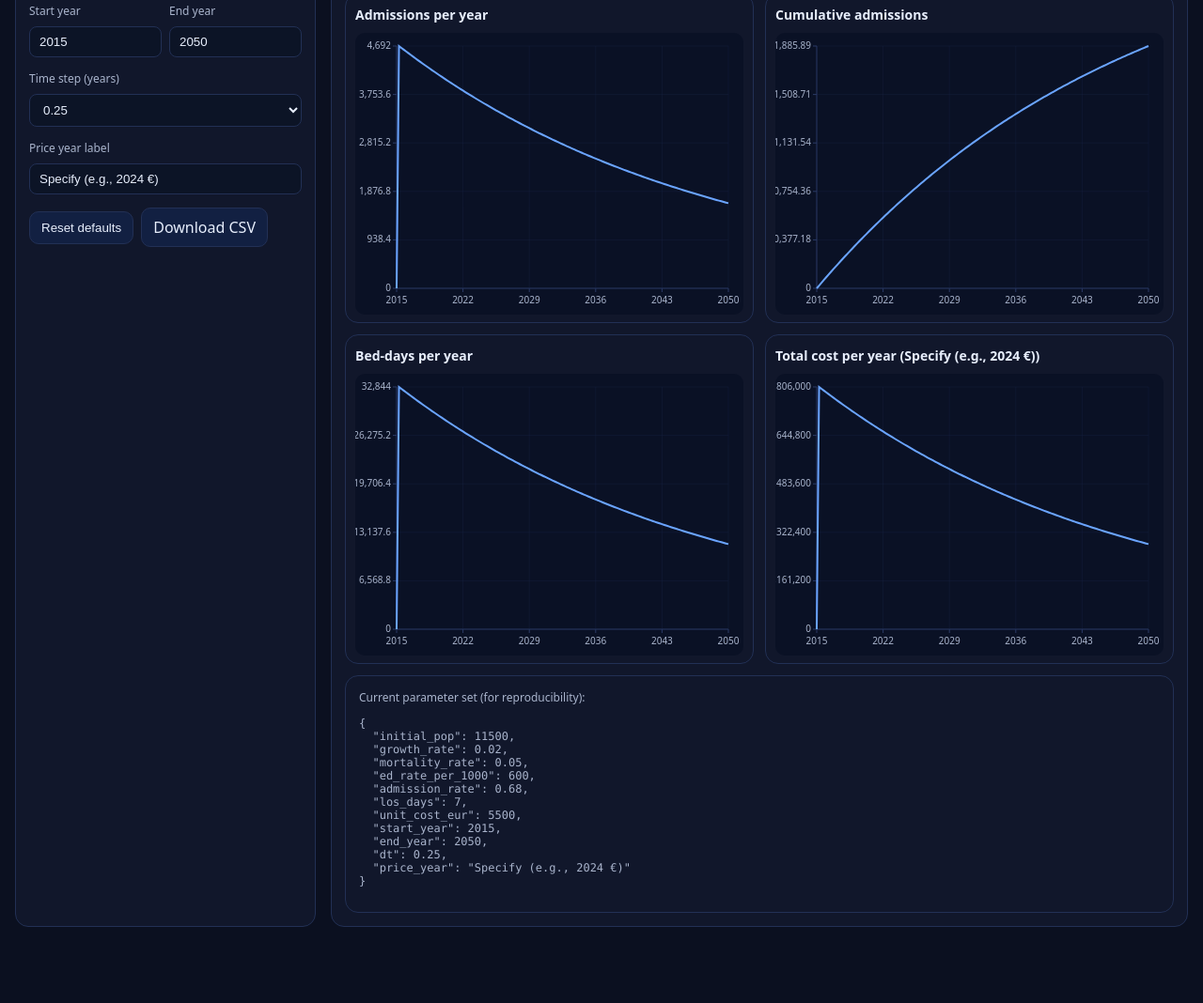
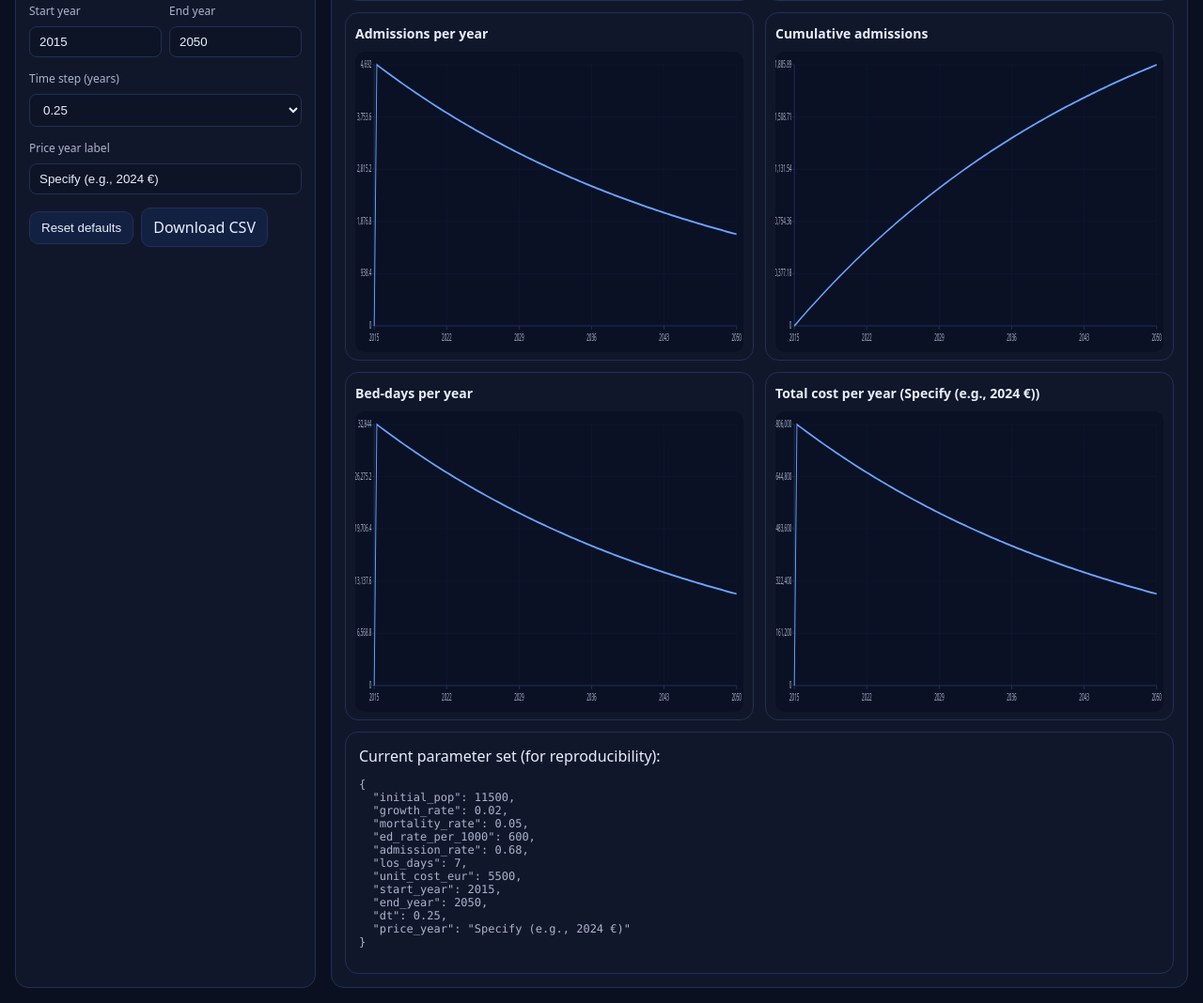
Before and after one commit to HybridSim/GEM, a plain HTML site: page index.html in a window 1280 px wide. Shown: the part 543-1611 px from the top of the page at 94% size. Before the commit the page ends 1546 px from the top, so only its background shows below. Drawn offline with Linux system fonts and the light colour scheme.

Commit message:
Update index.html

```diff
--- a/index.html
+++ b/index.html
@@ -13,23 +13,19 @@
   .wrap{display:grid;grid-template-columns:320px 1fr;gap:16px;padding:16px}
   @media (max-width:1000px){.wrap{grid-template-columns:1fr}}
   .card{background:var(--panel);border:1px solid var(--grid);border-radius:14px;padding:14px}
-  .group{margin-bottom:14px}
-  label{display:block;font-size:12px;color:var(--muted);margin-bottom:8px}
-  input[type="number"],input[type="text"],select{
-    width:100%;padding:8px 10px;border-radius:8px;border:1px solid var(--grid);background:#0c1426;color:var(--ink)
-  }
+  .group{margin-bottom:14px} label{display:block;font-size:12px;color:var(--muted);margin-bottom:8px}
+  input[type="number"],input[type="text"],select{width:100%;padding:8px 10px;border-radius:8px;border:1px solid var(--grid);background:#0c1426;color:var(--ink)}
   input[type="range"]{width:100%}
-  .small{font-size:12px;color:var(--muted)}
   .kpis{display:grid;grid-template-columns:repeat(5,1fr);gap:10px}
   @media (max-width:1200px){.kpis{grid-template-columns:repeat(2,1fr)}}
-  .kpi{padding:10px;border-radius:12px;background:#0e1730;border:1px solid var(--grid)}
-  .kpi .label{font-size:12px;color:var(--muted)}
-  .kpi .val{font-size:18px;margin-top:6px}
+  .kpi{padding:10px;border-radius:12px;background:#0e1730;border:1px solid var(--grid)} .kpi .label{font-size:12px;color:var(--muted)} .kpi .val{font-size:18px;margin-top:6px}
   .charts{display:grid;grid-template-columns:1fr 1fr;gap:12px}
   @media (max-width:1200px){.charts{grid-template-columns:1fr}}
+
+  /* IMPORTANT: give SVGs explicit size and outrank theme defaults */
+  svg.chart{width:100% !important;height:320px !important;display:block !important;background:#0a1125 !important;border-radius:10px}
   .plot.card{padding:8px 10px}
   .plot h3{margin:4px 0 10px;font-size:14px;color:var(--ink)}
-  svg{width:100%;height:300px;display:block;background:#0a1125;border-radius:10px}
   button,a.btn{cursor:pointer;border:1px solid var(--grid);background:#122042;color:var(--ink);padding:9px 12px;border-radius:10px;text-decoration:none}
   button:hover,a.btn:hover{background:#162a54}
   .footer{display:flex;gap:8px;align-items:center;flex-wrap:wrap}
@@ -42,56 +38,19 @@
 <div class="wrap">
   <!-- SIDEBAR -->
   <aside class="card">
-    <div class="group">
-      <label>Initial population >=75 (people)</label>
-      <input id="initial_pop" type="number" min="0" max="500000" value="11500" step="100">
+    <div class="group"><label>Initial population >=75 (people)</label><input id="initial_pop" type="number" min="0" max="500000" value="11500" step="100"></div>
+    <div class="group"><label>Annual net growth rate (>=75): <span id="growth_rate_val">0.02</span></label><input id="growth_rate" type="range" min="-0.05" max="0.08" value="0.02" step="0.001"></div>
+    <div class="group"><label>Annual mortality/discharge rate (>=75): <span id="mortality_rate_val">0.05</span></label><input id="mortality_rate" type="range" min="0" max="0.2" value="0.05" step="0.001"></div>
+    <div class="group"><label>ED attendance rate (per 1,000 per year): <span id="ed_rate_val">600</span></label><input id="ed_rate" type="range" min="0" max="2000" value="600" step="10"></div>
+    <div class="group"><label>Admission rate from ED (>=75): <span id="admission_rate_val">0.68</span></label><input id="admission_rate" type="range" min="0" max="1" value="0.68" step="0.01"></div>
+    <div class="group"><label>Mean length of stay (days): <span id="los_days_val">7</span></label><input id="los_days" type="range" min="0" max="30" value="7" step="0.1"></div>
+    <div class="group"><label>Unit cost per admission (€)</label><input id="unit_cost" type="number" min="0" max="100000" step="100" value="5500"></div>
+    <div class="group" style="display:flex;gap:8px">
+      <div style="flex:1"><label>Start year</label><input id="start_year" type="number" value="2015" step="1"></div>
+      <div style="flex:1"><label>End year</label><input id="end_year" type="number" value="2050" step="1"></div>
     </div>
-    <div class="group">
-      <label>Annual net growth rate (>=75): <span id="growth_rate_val" class="small">0.02</span></label>
-      <input id="growth_rate" type="range" min="-0.05" max="0.08" value="0.02" step="0.001">
-    </div>
-    <div class="group">
-      <label>Annual mortality/discharge rate (>=75): <span id="mortality_rate_val" class="small">0.05</span></label>
-      <input id="mortality_rate" type="range" min="0" max="0.2" value="0.05" step="0.001">
-    </div>
-    <div class="group">
-      <label>ED attendance rate (per 1,000 per year): <span id="ed_rate_val" class="small">600</span></label>
-      <input id="ed_rate" type="range" min="0" max="2000" value="600" step="10">
-    </div>
-    <div class="group">
-      <label>Admission rate from ED (>=75): <span id="admission_rate_val" class="small">0.68</span></label>
-      <input id="admission_rate" type="range" min="0" max="1" value="0.68" step="0.01">
-    </div>
-    <div class="group">
-      <label>Mean length of stay (days): <span id="los_days_val" class="small">7</span></label>
-      <input id="los_days" type="range" min="0" max="30" value="7" step="0.1">
-    </div>
-    <div class="group">
-      <label>Unit cost per admission (€)</label>
-      <input id="unit_cost" type="number" min="0" max="100000" step="100" value="5500">
-    </div>
-    <div class="group" style="display:flex;gap:8px">
-      <div style="flex:1">
-        <label>Start year</label>
-        <input id="start_year" type="number" value="2015" step="1">
-      </div>
-      <div style="flex:1">
-        <label>End year</label>
-        <input id="end_year" type="number" value="2050" step="1">
-      </div>
-    </div>
-    <div class="group">
-      <label>Time step (years)</label>
-      <select id="dt">
-        <option value="0.25" selected>0.25</option>
-        <option value="0.5">0.5</option>
-        <option value="1">1.0</option>
-      </select>
-    </div>
-    <div class="group">
-      <label>Price year label</label>
-      <input id="price_year" type="text" value="Specify (e.g., 2024 €)">
-    </div>
+    <div class="group"><label>Time step (years)</label><select id="dt"><option value="0.25" selected>0.25</option><option value="0.5">0.5</option><option value="1">1.0</option></select></div>
+    <div class="group"><label>Price year label</label><input id="price_year" type="text" value="Specify (e.g., 2024 €)"></div>
     <div class="footer">
       <button id="reset">Reset defaults</button>
       <a id="download_csv" class="btn" href="#" download="age75_dashboard_results.csv">Download CSV</a>
@@ -109,12 +68,25 @@
     </div>
 
     <div class="charts" style="margin-top:12px">
-      <div class="plot card"><h3>Population >=75</h3><svg id="svg_pop"></svg></div>
-      <div class="plot card"><h3>ED Attendances per year</h3><svg id="svg_att"></svg></div>
-      <div class="plot card"><h3>Admissions per year</h3><svg id="svg_adm"></svg></div>
-      <div class="plot card"><h3>Cumulative admissions</h3><svg id="svg_cum"></svg></div>
-      <div class="plot card"><h3>Bed-days per year</h3><svg id="svg_bd"></svg></div>
-      <div class="plot card"><h3>Total cost per year (<span id="price_lbl"></span>)</h3><svg id="svg_cost"></svg></div>
+      <!-- width/height attributes + class ensure visible size regardless of theme -->
+      <div class="plot card"><h3>Population >=75</h3>
+        <svg id="svg_pop" class="chart" width="900" height="320" viewBox="0 0 900 320" preserveAspectRatio="none"></svg>
+      </div>
+      <div class="plot card"><h3>ED Attendances per year</h3>
+        <svg id="svg_att" class="chart" width="900" height="320" viewBox="0 0 900 320" preserveAspectRatio="none"></svg>
+      </div>
+      <div class="plot card"><h3>Admissions per year</h3>
+        <svg id="svg_adm" class="chart" width="900" height="320" viewBox="0 0 900 320" preserveAspectRatio="none"></svg>
+      </div>
+      <div class="plot card"><h3>Cumulative admissions</h3>
+        <svg id="svg_cum" class="chart" width="900" height="320" viewBox="0 0 900 320" preserveAspectRatio="none"></svg>
+      </div>
+      <div class="plot card"><h3>Bed-days per year</h3>
+        <svg id="svg_bd" class="chart" width="900" height="320" viewBox="0 0 900 320" preserveAspectRatio="none"></svg>
+      </div>
+      <div class="plot card"><h3>Total cost per year (<span id="price_lbl"></span>)</h3>
+        <svg id="svg_cost" class="chart" width="900" height="320" viewBox="0 0 900 320" preserveAspectRatio="none"></svg>
+      </div>
     </div>
 
     <div class="card" style="margin-top:12px">
@@ -141,9 +113,7 @@
       admission_rate: parseFloat(q("admission_rate").value),
       los_days: parseFloat(q("los_days").value),
       unit_cost_eur: parseFloat(q("unit_cost").value),
-      start_year: start,
-      end_year: end,
-      dt: parseFloat(q("dt").value),
+      start_year: start, end_year: end, dt: parseFloat(q("dt").value),
       price_year: q("price_year").value
     };
   }
@@ -153,183 +123,110 @@
     const n=t.length, pop=Array(n).fill(0), attend=Array(n).fill(0), adm=Array(n).fill(0), bd=Array(n).fill(0), cost=Array(n).fill(0), cum=Array(n).fill(0);
     pop[0]=p.initial_pop;
     for(let i=1;i<n;i++){
-      const inflow = p.growth_rate * pop[i-1];
-      const outflow= p.mortality_rate * pop[i-1];
-      pop[i]=Math.max(0, pop[i-1] + (inflow - outflow)*p.dt);
-      const a = pop[i-1]*(p.ed_rate_per_1000/1000.0);
-      const m = a*p.admission_rate;
+      const inflow=p.growth_rate*pop[i-1], outflow=p.mortality_rate*pop[i-1];
+      pop[i]=Math.max(0, pop[i-1] + (inflow-outflow)*p.dt);
+      const a=pop[i-1]*(p.ed_rate_per_1000/1000.0), m=a*p.admission_rate;
       attend[i]=a; adm[i]=m; bd[i]=m*p.los_days; cost[i]=m*p.unit_cost_eur; cum[i]=cum[i-1]+m*p.dt;
     }
     return {t,pop,attend,adm,bd,cost,cum};
   }
 
-  // --- Minimal SVG line chart (no libs)
-  function lineChart(svg, series, options){
-    const W=svg.clientWidth||svg.parentElement.clientWidth||600, H=svg.clientHeight||300;
-    const m = {t:14,r:16,b:28,l:44};
-    const w=W-m.l-m.r, h=H-m.t-m.b;
+  // SVG line chart (reads width/height attributes; ignores theme CSS)
+  function lineChart(svg, series){
+    const W = Number(svg.getAttribute('width'))  || 900;
+    const H = Number(svg.getAttribute('height')) || 320;
+    svg.setAttribute('viewBox', `0 0 ${W} ${H}`);
+    svg.innerHTML='';
+
+    const m={t:14,r:16,b:28,l:44}, w=W-m.l-m.r, h=H-m.t-m.b;
     const t=series.t, y=series.y;
     const minX=Math.min(...t), maxX=Math.max(...t);
     const minY=Math.min(...y), maxY=Math.max(...y);
-    const x=(v)=>m.l + (w*(v-minX))/(maxX-minX || 1);
-    const ypx=(v)=>m.t + h - (h*(v-minY))/(maxY-minY || 1);
+    const x=(v)=>m.l + (w*(v-minX))/( (maxX-minX) || 1 );
+    const ypx=(v)=>m.t + h - (h*(v-minY))/( (maxY-minY) || 1 );
 
-    svg.setAttribute("viewBox",`0 0 ${W} ${H}`);
-    svg.innerHTML="";
+    const NS='http://www.w3.org/2000/svg';
+    const line=(attrs)=>{ const el=document.createElementNS(NS,'line'); for(const k in attrs) el.setAttribute(k,attrs[k]); return el; };
+    const text=(attrs,txt)=>{ const el=document.createElementNS(NS,'text'); for(const k in attrs) el.setAttribute(k,attrs[k]); el.textContent=txt; return el; };
+    const path=(d)=>{ const el=document.createElementNS(NS,'path'); el.setAttribute('d',d); el.setAttribute('fill','none'); el.setAttribute('stroke','#6aa4ff'); el.setAttribute('stroke-width','2'); return el; };
 
     // axes
-    const gAxis = document.createElementNS("http://www.w3.org/2000/svg","g");
-    const axisStyle="stroke:#2a3a66;stroke-width:1";
-    const gridStyle="stroke:#1a274a;stroke-width:1";
-    // x axis
-    const xaxis=document.createElementNS(svg.namespaceURI,"line");
-    xaxis.setAttribute("x1",m.l); xaxis.setAttribute("y1",H-m.b);
-    xaxis.setAttribute("x2",W-m.r); xaxis.setAttribute("y2",H-m.b);
-    xaxis.setAttribute("style",axisStyle); gAxis.appendChild(xaxis);
-    // y axis
-    const yaxis=document.createElementNS(svg.namespaceURI,"line");
-    yaxis.setAttribute("x1",m.l); yaxis.setAttribute("y1",m.t);
-    yaxis.setAttribute("x2",m.l); yaxis.setAttribute("y2",H-m.b);
-    yaxis.setAttribute("style",axisStyle); gAxis.appendChild(yaxis);
+    svg.appendChild(line({x1:m.l,y1:H-m.b,x2:W-m.r,y2:H-m.b,stroke:'#2a3a66','stroke-width':1}));
+    svg.appendChild(line({x1:m.l,y1:m.t,x2:m.l,y2:H-m.b,stroke:'#2a3a66','stroke-width':1}));
 
-    // ticks (5)
     for(let i=0;i<=5;i++){
-      const xt=minX + (i*(maxX-minX))/5;
-      const lx=x(xt), ly=H-m.b;
-      const tick=document.createElementNS(svg.namespaceURI,"line");
-      tick.setAttribute("x1",lx); tick.setAttribute("y1",ly);
-      tick.setAttribute("x2",lx); tick.setAttribute("y2",ly+4);
-      tick.setAttribute("style",axisStyle);
-      gAxis.appendChild(tick);
-
-      const grid=document.createElementNS(svg.namespaceURI,"line");
-      grid.setAttribute("x1",lx); grid.setAttribute("y1",m.t);
-      grid.setAttribute("x2",lx); grid.setAttribute("y2",H-m.b);
-      grid.setAttribute("style",gridStyle);
-      grid.setAttribute("opacity",".3");
-      gAxis.appendChild(grid);
-
-      const lbl=document.createElementNS(svg.namespaceURI,"text");
-      lbl.setAttribute("x",lx); lbl.setAttribute("y",ly+16);
-      lbl.setAttribute("fill","#a9b4cc"); lbl.setAttribute("font-size","10");
-      lbl.setAttribute("text-anchor","middle");
-      lbl.textContent=Math.round(xt);
-      gAxis.appendChild(lbl);
+      const xt=minX + (i*(maxX-minX))/5, lx=x(xt), ly=H-m.b;
+      svg.appendChild(line({x1:lx,y1:ly,x2:lx,y2:ly+4,stroke:'#2a3a66','stroke-width':1}));
+      svg.appendChild(line({x1:lx,y1:m.t,x2:lx,y2:ly,stroke:'#1a274a','stroke-width':1,opacity:.3}));
+      svg.appendChild(text({x:lx,y:ly+16,fill:'#a9b4cc','font-size':10,'text-anchor':'middle'}, Math.round(xt)));
     }
     for(let i=0;i<=5;i++){
-      const yt=minY + (i*(maxY-minY))/5;
-      const ly=ypx(yt);
-      const tick=document.createElementNS(svg.namespaceURI,"line");
-      tick.setAttribute("x1",m.l-4); tick.setAttribute("y1",ly);
-      tick.setAttribute("x2",m.l); tick.setAttribute("y2",ly);
-      tick.setAttribute("style",axisStyle);
-      gAxis.appendChild(tick);
+      const yt=minY + (i*(maxY-minY))/5, ly=ypx(yt);
+      svg.appendChild(line({x1:m.l-4,y1:ly,x2:m.l,y2:ly,stroke:'#2a3a66','stroke-width':1}));
+      svg.appendChild(line({x1:m.l,y1:ly,x2:W-m.r,y2:ly,stroke:'#1a274a','stroke-width':1,opacity:.3}));
+      svg.appendChild(text({x:m.l-6,y:ly+3,fill:'#a9b4cc','font-size':10,'text-anchor':'end'}, (Math.round(yt*100)/100).toLocaleString()));
+    }
 
-      const grid=document.createElementNS(svg.namespaceURI,"line");
-      grid.setAttribute("x1",m.l); grid.setAttribute("y1",ly);
-      grid.setAttribute("x2",W-m.r); grid.setAttribute("y2",ly);
-      grid.setAttribute("style",gridStyle);
-      grid.setAttribute("opacity",".3");
-      gAxis.appendChild(grid);
-
-      const lbl=document.createElementNS(svg.namespaceURI,"text");
-      lbl.setAttribute("x",m.l-6); lbl.setAttribute("y",ly+3);
-      lbl.setAttribute("fill","#a9b4cc"); lbl.setAttribute("font-size","10");
-      lbl.setAttribute("text-anchor","end");
-      lbl.textContent=(Math.round(yt*100)/100).toLocaleString();
-      gAxis.appendChild(lbl);
-    }
-    svg.appendChild(gAxis);
-
-    // line
-    const path=document.createElementNS(svg.namespaceURI,"path");
-    let d="";
-    for(let i=0;i<t.length;i++){
-      const px=x(t[i]), py=ypx(y[i]);
-      d += (i===0?`M ${px} ${py}`:` L ${px} ${py}`);
-    }
-    path.setAttribute("d",d);
-    path.setAttribute("fill","none");
-    path.setAttribute("stroke","#6aa4ff");
-    path.setAttribute("stroke-width","2");
-    svg.appendChild(path);
+    let d=''; for(let i=0;i<t.length;i++){ const px=x(t[i]), py=ypx(y[i]); d += (i?` L ${px} ${py}`:`M ${px} ${py}`); }
+    svg.appendChild(path(d));
   }
 
-  function toCSV(p, sim){
-    const header = [
-      "Year","Population_75plus",
-      "ED_Attendances_75plus_per_year","Admissions_75plus_per_year",
-      "Bed_Days_75plus_per_year","Total_Cost_75plus_per_year",
-      "Cumulative_Admissions_75plus"
-    ].join(",");
-    const rows=[header];
-    for(let i=0;i<sim.t.length;i++){
-      rows.push([
-        sim.t[i], sim.pop[i], sim.attend[i], sim.adm[i],
-        sim.bd[i], sim.cost[i], sim.cum[i]
-      ].join(","));
-    }
+  function toCSV(p,sim){
+    const cols=["Year","Population_75plus","ED_Attendances_75plus_per_year","Admissions_75plus_per_year","Bed_Days_75plus_per_year","Total_Cost_75plus_per_year","Cumulative_Admissions_75plus"];
+    const rows=[cols.join(",")];
+    for(let i=0;i<sim.t.length;i++) rows.push([sim.t[i],sim.pop[i],sim.attend[i],sim.adm[i],sim.bd[i],sim.cost[i],sim.cum[i]].join(","));
     return rows.join("\n");
   }
 
-  function dumpParams(p){ q("param_dump").textContent = JSON.stringify(p,null,2); }
+  function dumpParams(p){ document.getElementById("param_dump").textContent = JSON.stringify(p,null,2); }
   function updateKpis(sim){
     const i=sim.t.length-1;
-    q("kpi_pop").textContent  = fmt0(sim.pop[i]);
-    q("kpi_att").textContent  = fmt0(sim.attend[i]);
-    q("kpi_adm").textContent  = fmt0(sim.adm[i]);
-    q("kpi_bd").textContent   = fmt0(sim.bd[i]);
-    q("kpi_cost").textContent = "€ " + fmt0(sim.cost[i]);
+    document.getElementById("kpi_pop").textContent  = fmt0(sim.pop[i]);
+    document.getElementById("kpi_att").textContent  = fmt0(sim.attend[i]);
+    document.getElementById("kpi_adm").textContent  = fmt0(sim.adm[i]);
+    document.getElementById("kpi_bd").textContent   = fmt0(sim.bd[i]);
+    document.getElementById("kpi_cost").textContent = "€ "+fmt0(sim.cost[i]);
   }
 
   function recalc(){
-    const p=readParams(); q("price_lbl").textContent=p.price_year;
+    const p=readParams(); document.getElementById("price_lbl").textContent=p.price_year;
     const sim=simulate(p);
+    lineChart(document.getElementById("svg_pop"),  {t:sim.t,y:sim.pop});
+    lineChart(document.getElementById("svg_att"),  {t:sim.t,y:sim.attend});
+    lineChart(document.getElementById("svg_adm"),  {t:sim.t,y:sim.adm});
+    lineChart(document.getElementById("svg_cum"),  {t:sim.t,y:sim.cum});
+    lineChart(document.getElementById("svg_bd"),   {t:sim.t,y:sim.bd});
+    lineChart(document.getElementById("svg_cost"), {t:sim.t,y:sim.cost});
+    updateKpis(sim); dumpParams(p);
 
-    // Draw charts
-    lineChart(q("svg_pop"), {t:sim.t, y:sim.pop});
-    lineChart(q("svg_att"), {t:sim.t, y:sim.attend});
-    lineChart(q("svg_adm"), {t:sim.t, y:sim.adm});
-    lineChart(q("svg_cum"), {t:sim.t, y:sim.cum});
-    lineChart(q("svg_bd"),  {t:sim.t, y:sim.bd});
-    lineChart(q("svg_cost"),{t:sim.t, y:sim.cost});
-
-    // KPI + params
-    updateKpis(sim);
-    dumpParams(p);
-
-    // CSV download
-    const csv = toCSV(p, sim);
-    const url = URL.createObjectURL(new Blob([csv], {type:"text/csv"}));
-    q("download_csv").href = url;
+    const csv=toCSV(p,sim);
+    const url=URL.createObjectURL(new Blob([csv],{type:"text/csv"}));
+    document.getElementById("download_csv").href=url;
   }
 
-  // Bind inputs
   ["initial_pop","growth_rate","mortality_rate","ed_rate","admission_rate","los_days","unit_cost","start_year","end_year","dt","price_year"].forEach(id=>{
-    q(id).addEventListener("input",()=>{
-      if(id==="growth_rate") q("growth_rate_val").textContent=q(id).value;
-      if(id==="mortality_rate") q("mortality_rate_val").textContent=q(id).value;
-      if(id==="ed_rate") q("ed_rate_val").textContent=q(id).value;
-      if(id==="admission_rate") q("admission_rate_val").textContent=q(id).value;
-      if(id==="los_days") q("los_days_val").textContent=q(id).value;
+    document.getElementById(id).addEventListener("input",()=>{
+      if(id==="growth_rate") document.getElementById("growth_rate_val").textContent=document.getElementById(id).value;
+      if(id==="mortality_rate") document.getElementById("mortality_rate_val").textContent=document.getElementById(id).value;
+      if(id==="ed_rate") document.getElementById("ed_rate_val").textContent=document.getElementById(id).value;
+      if(id==="admission_rate") document.getElementById("admission_rate_val").textContent=document.getElementById(id).value;
+      if(id==="los_days") document.getElementById("los_days_val").textContent=document.getElementById(id).value;
       recalc();
     });
   });
-
-  q("reset").addEventListener("click",()=>{
-    q("initial_pop").value=11500; q("growth_rate").value=0.02; q("growth_rate_val").textContent="0.02";
-    q("mortality_rate").value=0.05; q("mortality_rate_val").textContent="0.05";
-    q("ed_rate").value=600; q("ed_rate_val").textContent="600";
-    q("admission_rate").value=0.68; q("admission_rate_val").textContent="0.68";
-    q("los_days").value=7; q("los_days_val").textContent="7";
-    q("unit_cost").value=5500; q("start_year").value=2015; q("end_year").value=2050; q("dt").value=0.25; q("price_year").value="Specify (e.g., 2024 €)";
+  document.getElementById("reset").addEventListener("click",()=>{
+    document.getElementById("initial_pop").value=11500;
+    document.getElementById("growth_rate").value=0.02; document.getElementById("growth_rate_val").textContent="0.02";
+    document.getElementById("mortality_rate").value=0.05; document.getElementById("mortality_rate_val").textContent="0.05";
+    document.getElementById("ed_rate").value=600; document.getElementById("ed_rate_val").textContent="600";
+    document.getElementById("admission_rate").value=0.68; document.getElementById("admission_rate_val").textContent="0.68";
+    document.getElementById("los_days").value=7; document.getElementById("los_days_val").textContent="7";
+    document.getElementById("unit_cost").value=5500; document.getElementById("start_year").value=2015; document.getElementById("end_year").value=2050; document.getElementById("dt").value=0.25; document.getElementById("price_year").value="Specify (e.g., 2024 €)";
     recalc();
   });
 
-  // Initial draw
+  // First render + redraw on resize
   recalc();
-
-  // Redraw on resize so SVG uses full width
   window.addEventListener("resize", recalc);
 })();
 </script>
```
